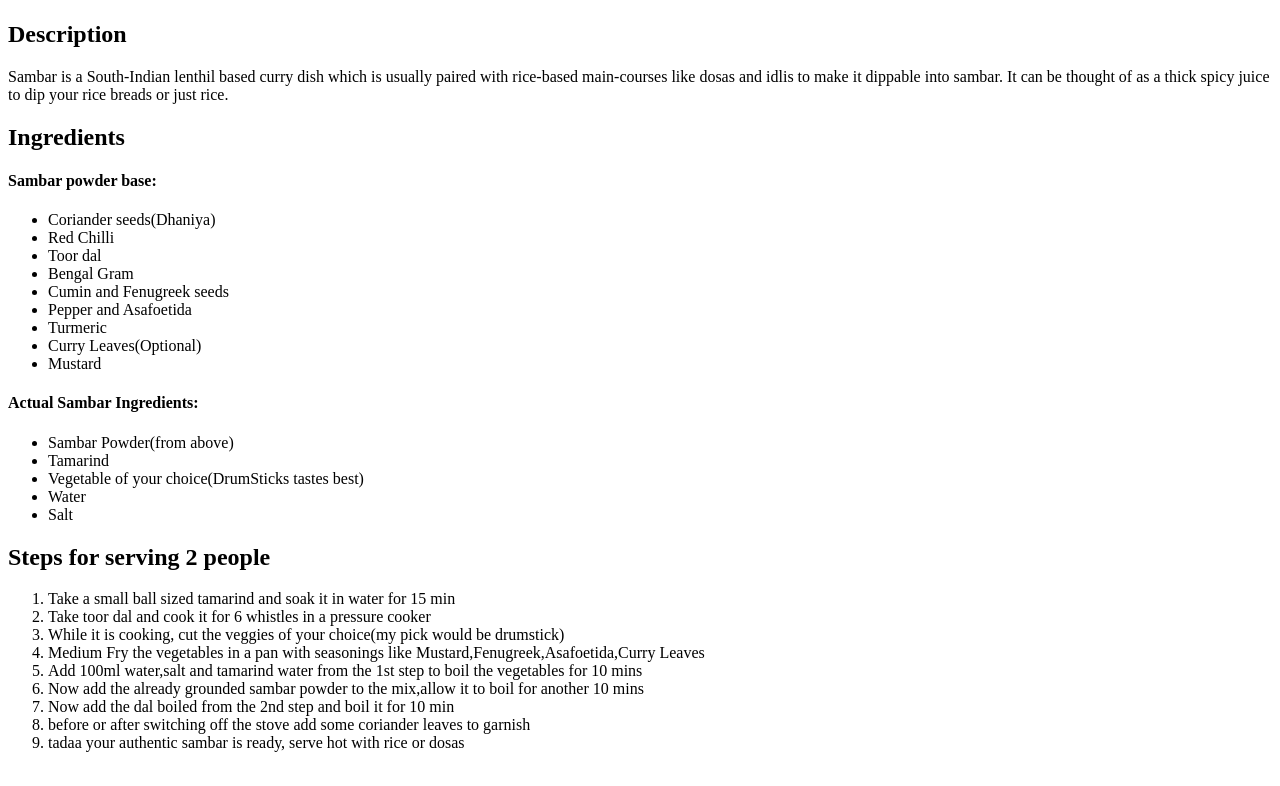
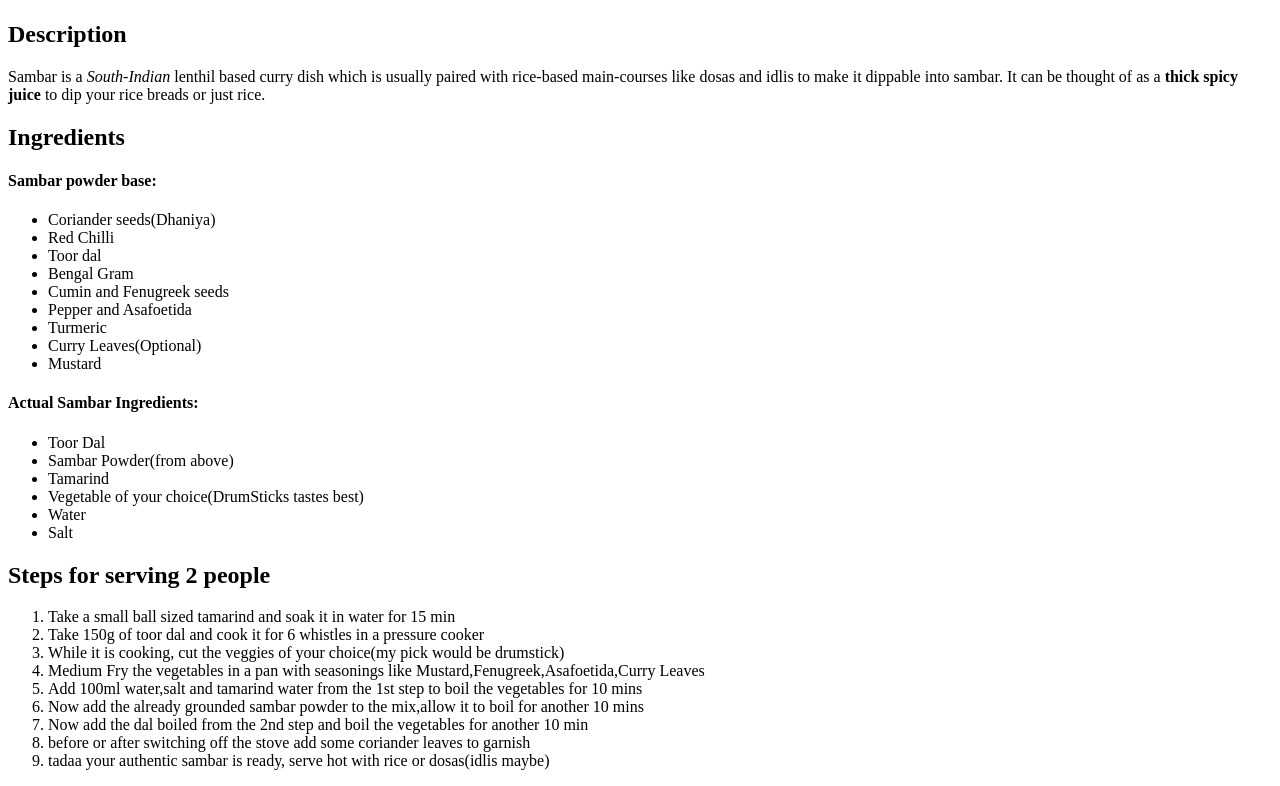
Before and after one commit to kaliglass/odin-recipes, a plain HTML site: page recipes/sambar.html in a window 1280 px wide. Shown: the part 383-1169 px from the top of the page. Drawn offline with Linux system fonts and the light colour scheme.

Commit message:
Did some final editing to the sambar recipe and moved on to the next recipe

```diff
--- a/recipes/sambar.html
+++ b/recipes/sambar.html
@@ -14,8 +14,8 @@
 
     <!--A Brief description about the project-->
     <h2>Description</h2>
-    <p>Sambar is a South-Indian lenthil based curry dish which is usually paired with rice-based main-courses like dosas and idlis to make it dippable into sambar.
-        It can be thought of as a thick spicy juice to dip your rice breads or just rice.
+    <p>Sambar is a <em>South-Indian</em> lenthil based curry dish which is usually paired with rice-based main-courses like dosas and idlis to make it dippable into sambar.
+        It can be thought of as a <strong>thick spicy juice</strong> to dip your rice breads or just rice.
     </p>
 
     <!--Ingredients of the dish-->
@@ -34,6 +34,7 @@
     </ul>
     <h4>Actual Sambar Ingredients:</h4>
     <ul>
+        <li>Toor Dal</li>
         <li>Sambar Powder(from above)</li>
         <li>Tamarind</li>
         <li>Vegetable of your choice(DrumSticks tastes best)</li>
@@ -45,14 +46,14 @@
     <h2>Steps for serving 2 people</h2>
     <ol>
         <li>Take a small ball sized tamarind and soak it in water for 15 min</li>
-        <li>Take toor dal and cook it for 6 whistles in a pressure cooker</li>
+        <li>Take 150g of toor dal and cook it for 6 whistles in a pressure cooker</li>
         <li>While it is cooking, cut the veggies of your choice(my pick would be drumstick)</li>
         <li>Medium Fry the vegetables in a pan with seasonings like Mustard,Fenugreek,Asafoetida,Curry Leaves</li>
         <li>Add 100ml water,salt and tamarind water from the 1st step to boil the vegetables for 10 mins</li>
         <li>Now add the already grounded sambar powder to the mix,allow it to boil for another 10 mins</li>
-        <li>Now add the dal boiled from the 2nd step and boil it for 10 min</li>
+        <li>Now add the dal boiled from the 2nd step and boil the vegetables for another 10 min</li>
         <li>before or after switching off the stove add some coriander leaves to garnish</li>
-        <li>tadaa your authentic sambar is ready, serve hot with rice or dosas</li>
+        <li>tadaa your authentic sambar is ready, serve hot with rice or dosas(idlis maybe)</li>
     </ol>
 
 
```
Also changed, not shown: recipes/YennaiKatrika.html (added).
